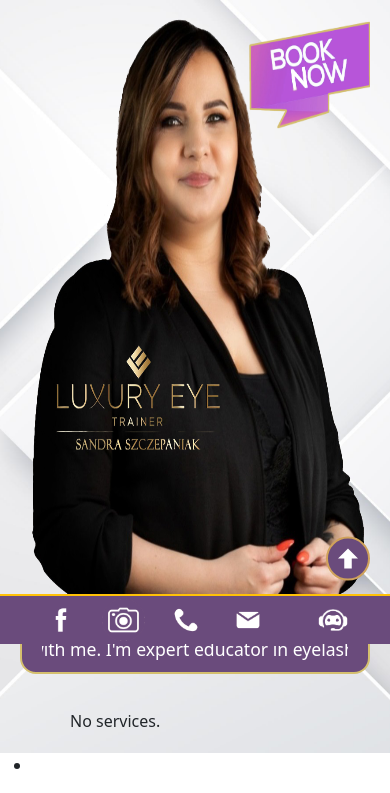
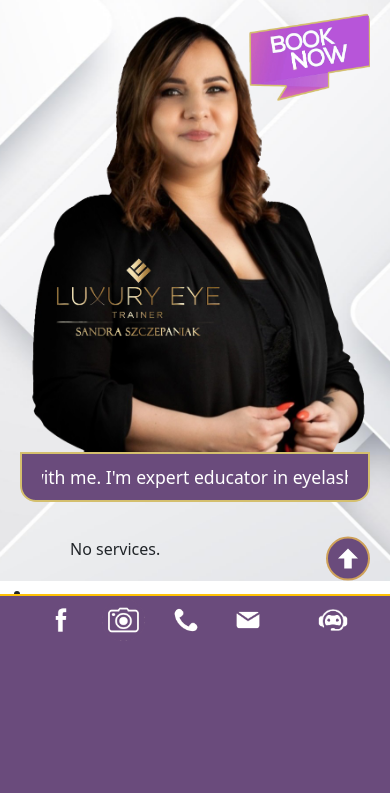
Before and after one commit to mscimath/adrian_project_3, a Django app: template main/templates/main/index.html in a window 390 px wide. Shown: the part 200-993 px from the top of the page. After the commit the page ends 841 px from the top, so only its background shows below. Run offline with Django 3.2, Linux system fonts and the light colour scheme; the template is opened without the code that fills it, so the values that code supplies are empty.

Commit message:
fixed responsiveness for home page

```diff
--- a/Project_3/settings.py
+++ b/Project_3/settings.py
@@ -24,7 +24,7 @@
 import os
 SECRET_KEY = 'django-insecure-1234567890!replace_this'
 # SECURITY WARNING: don't run with debug turned on in production!
-DEBUG = False
+DEBUG = True
 
 ALLOWED_HOSTS = ["*", "adrianszmajewski-project3-4820354a1036.herokuapp.com"]
 
--- a/main/static/main/css/style.css
+++ b/main/static/main/css/style.css
@@ -2,6 +2,8 @@
   padding: 0;
   margin: 0;
 }
+
+/*test*/
 body {
 
     margin: 0;
@@ -362,14 +364,18 @@
     flex: 0 0 35%;
     max-width: 35%;
     min-width: 250px;
-    height: 670px;
+    /*height: auto;*/
     text-align: center;
     border-radius: 14px;
-
+    position: relative;
+    overflow: hidden;
   }
 
   .left-photo img {
-    height: 666px;
+    width: 100%;
+    height: auto !important;
+    display: block;
+    object-fit: cover;
     border-radius: 14px;
   }
 
@@ -457,15 +463,16 @@
   .image-wrapper {
     position: relative;
     overflow: hidden;
+    /*aspect-ratio: 3 / 4;  keeps the size of the container to be the size of the image */
+    border-radius: 14px;
   }
 
   .image_panel {
-    display: block;
     width: 100%;
-    height: auto;
+    height: 100%;
+    object-fit: cover;
     transition: transform 0.3s ease;
   }
-
 
   .overlay-text-wrapper {
     position: absolute;
@@ -479,7 +486,6 @@
     border-bottom-right-radius: 16px;
   }
 
-
   .overlay-text {
     margin: 0;
     color: transparent;
@@ -488,7 +494,6 @@
     text-align: center;
     font-weight: bold;
   }
-
 
   .image-wrapper:hover .overlay-text-wrapper {
     transform: translateY(0);
@@ -983,7 +988,8 @@
 
 .overlay-image {
   position: absolute;
-  height: 120px !important;
+  height: auto !important;
+  max-width: 40%;
   width: 40%;
   bottom: 90%;
   left: 83%;
--- a/main/templates/main/index.html
+++ b/main/templates/main/index.html
@@ -9,7 +9,7 @@
      <meta name="description" content="Sandra Szczepaniak offers professional eyelash styling, makeup services, and expert training for beauty professionals. Passionate about aesthetics and beauty education.">
      <meta name="keywords" content="Sandra Szczepaniak, beauty salon, eyelash stylist, lash extensions, lash lifting, lash lamination, makeup artist, beauty trainer, eyelash trainer, beauty education, aesthetic services, beauty expert, linguist, lash courses, beauty industry, makeup services, cosmetic training">
      <link rel="icon" type="image/x-icon" href="assets/favicon/favicon.ico">
-     <link rel="stylesheet" href="{% static 'main/css/style.css' %}">
+     <link rel="stylesheet" href="{% static 'main/css/style.css' %}?v=12345">
      <link href="https://cdn.jsdelivr.net/npm/bootstrap@5.3.0/dist/css/bootstrap.min.css" rel="stylesheet">
      <script src="https://cdn.jsdelivr.net/npm/bootstrap@5.3.0/dist/js/bootstrap.bundle.min.js"></script>
 </head>
```
Also changed, not shown: 1 other file.
